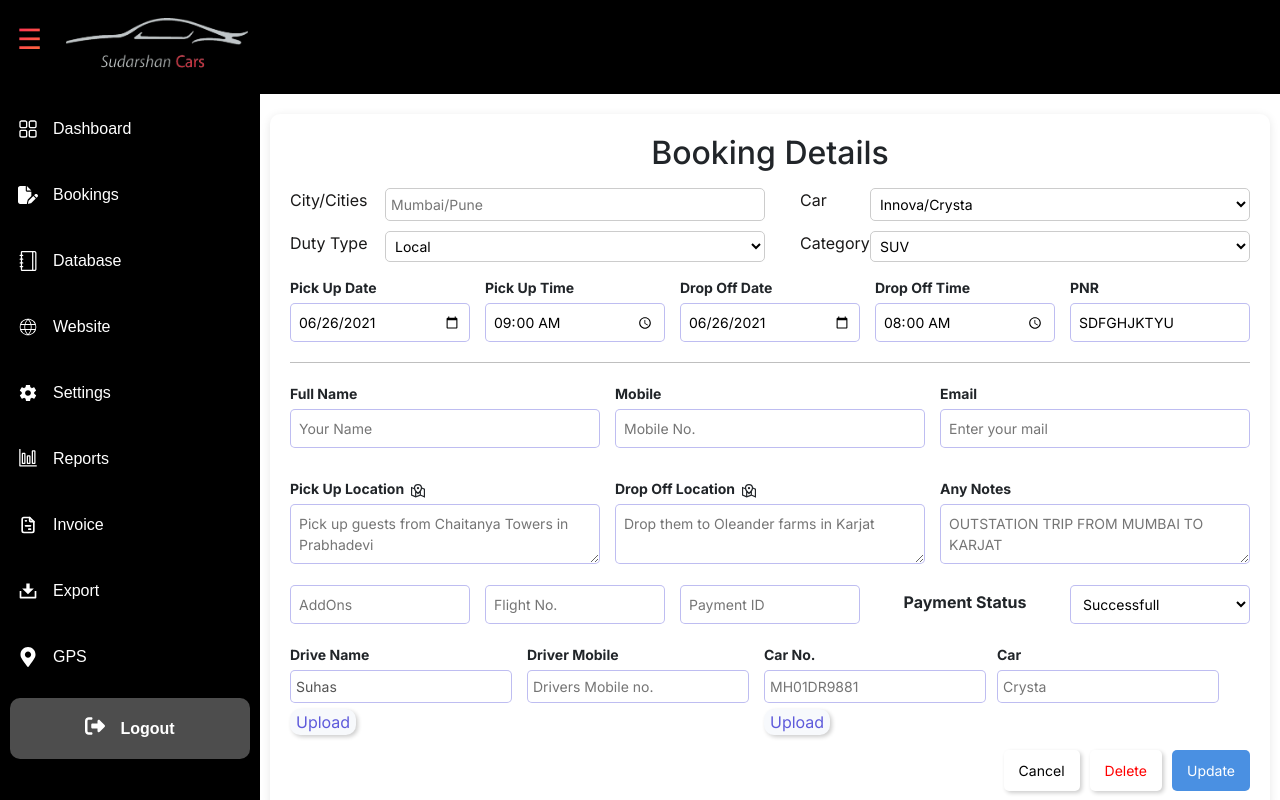
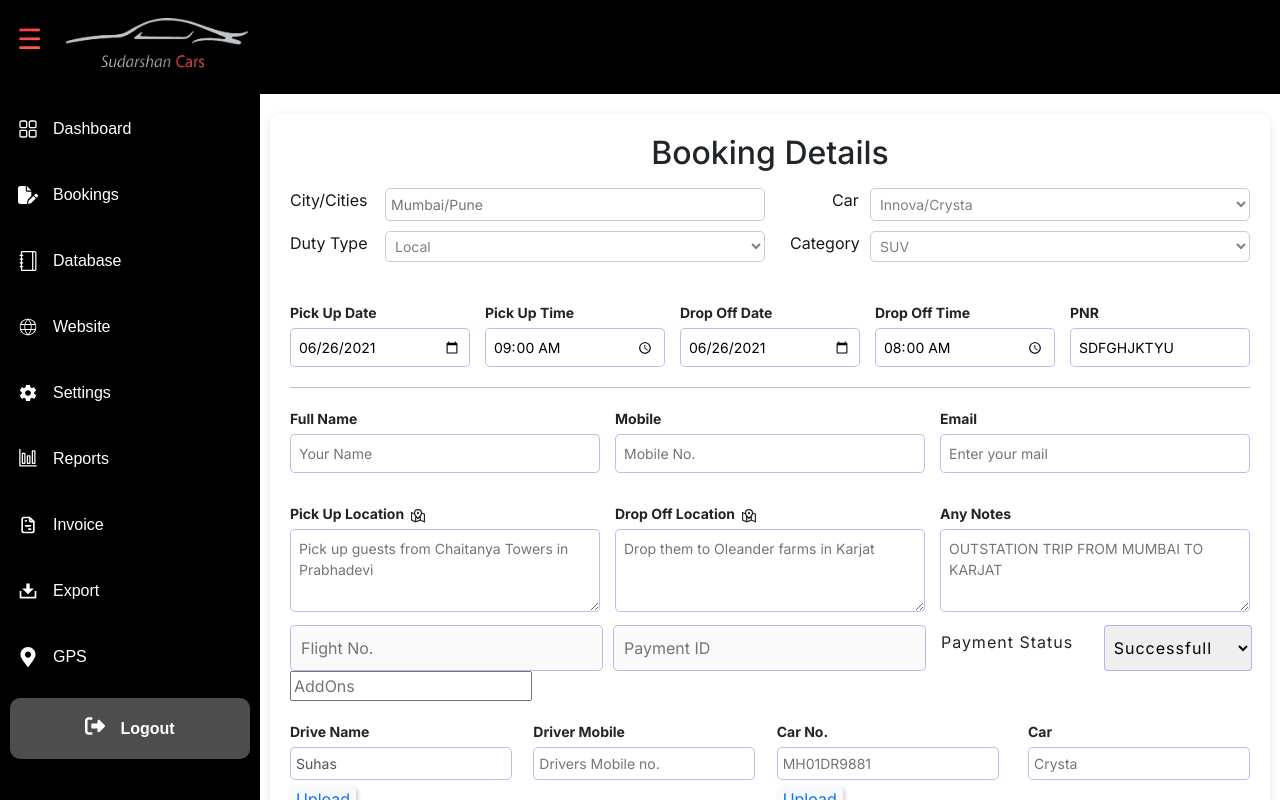
Before and after one commit to Rajputsachin01/CarAdminPanel, a React (Vite) app: page /bookingDetails in a window 1280 px wide. Built offline with nearby package versions, Linux system fonts and the light colour scheme.

Commit message:
pre final updations

```diff
--- a/package.json
+++ b/package.json
@@ -15,6 +15,7 @@
     "@testing-library/user-event": "^13.5.0",
     "axios": "^1.7.3",
     "bootstrap": "^5.3.3",
+    "date-fns": "^4.1.0",
     "react": "^18.3.1",
     "react-bootstrap": "^2.10.4",
     "react-dom": "^18.3.1",
--- a/src/Components/Pages/Website/BookingDetails.jsx
+++ b/src/Components/Pages/Website/BookingDetails.jsx
@@ -1,26 +1,34 @@
-import React from "react";
+import React, { useState } from "react";
 import "./BookingForm.css";
 import { GrMapLocation } from "react-icons/gr";
+import { useNavigate } from "react-router-dom";
 
-const BookingDetails = () => {
+const BookingDetails = ({onclose}) => {
+  const [isVisible , setIsVisible] = useState(true);
+  const navigate = useNavigate()
+  const handleclose =()=>{
+    setIsVisible(false);
+    navigate('/MainWebite')
+
+  }
 
   return (
-    <div className=" container booking-form-container">
+ isVisible && ( <div className=" container booking-form-container">
         <h2 className=" text-center pb-2">Booking Details</h2>
       <div className="infodiv">
         <div className="carinfo">
         <p >City/Cities</p>
-        <input type="text" placeholder="Mumbai/Pune" className="myinput" />
+        <input type="text" placeholder="Mumbai/Pune" className="myinput" disabled />
         </div>
         <div className="carinfo">
-        <p className="par1">Car</p>
-        <select name="" id="" className="myinput">
+        <p className=" carname">Car</p>
+        <select name="" id="" className="myinput" disabled>
           <option value="">Innova/Crysta</option>
         </select>
         </div>
         <div className="carinfo">
         <p>Duty Type</p>
-        <select name="" id="" className="myinput">
+        <select name="" id="" className="myinput" disabled>
           <option value="">Local</option>
           <option value="">Intercity</option>
           <option value="">Airport Transfer</option>
@@ -28,7 +36,7 @@ const BookingDetails = () => {
         </div>
         <div className="carinfo">
         <p className="par1">Category</p>
-        <select name="" id="" className="myinput">
+        <select name="" id="" className="myinput" disabled>
           <option value="">SUV</option>
 
         </select>
@@ -62,40 +70,43 @@ const BookingDetails = () => {
       <div className="info-grid">
       <div className="form-group">
         <label className="label-class">Full Name</label>
-        <input type="text" className="form-input"  placeholder="Your Name" />
+        <input type="text" className="form-input"  placeholder="Your Name" disabled />
       </div>
       <div className="form-group">
         <label className="label-class">Mobile</label>
-        <input type="text" className="form-input"  placeholder="Mobile No." />
+        <input type="text" className="form-input"  placeholder="Mobile No." disabled/>
       </div>
       <div className="form-group">
         <label className="label-class">Email</label>
-        <input type="email" className="form-input" placeholder="Enter your mail" />
+        <input type="email" className="form-input" placeholder="Enter your mail" disabled/>
       </div></div>
       <div className="info-grid">
         <div>
           <label className="label-class">Pick Up Location &nbsp;<GrMapLocation /> </label>
-          <textarea className="textareafield" placeholder="Pick up guests from Chaitanya Towers in Prabhadevi"></textarea>
+          <textarea className="textareafield" placeholder="Pick up guests from Chaitanya Towers in Prabhadevi" disabled></textarea>
         </div>
         <div>
           <label className="label-class">Drop Off Location &nbsp;<GrMapLocation /></label>
-          <textarea className="textareafield" placeholder="Drop them to Oleander farms in Karjat"></textarea>
+          <textarea className="textareafield" placeholder="Drop them to Oleander farms in Karjat" disabled></textarea>
         </div>
         <div>
           <label className="label-class">Any Notes</label>
-          <textarea className="textareafield" placeholder="OUTSTATION TRIP FROM MUMBAI TO KARJAT"></textarea>
+          <textarea className="textareafield" placeholder="OUTSTATION TRIP FROM MUMBAI TO KARJAT" disabled></textarea>
         </div>
       </div>
-      <div className="form-grid">
-        <input type="text" placeholder="AddOns" className="form-input"/>
-        <input type="text" placeholder="Flight No." className="form-input"/>
-        <input type="text" placeholder="Payment ID" className="form-input"/>
-        <label htmlFor="" className="paymentlabel">Payment Status</label>
-        <select className="form-input">
+
+       <div className="flightdiv d-flex">
+        <input type="text" placeholder="Flight No. " className="coldiv col-md-4" disabled/>
+        <input type="text" placeholder="Payment ID" className=" coldiv col-md-4" disabled/>
+        <label htmlFor="" className="col-md-2 succesdiv">Payment Status</label>
+        <select className="col-md-2 succesdiv selectstatus">
           <option>Successfull</option>
           <option>Pending</option>
         </select>
-      </div>
+        </div>
+
+        <input type="text" placeholder="AddOns" className=""/>
+
       <div className="car-grid">
            <div className="driverinfo">
           <label className="driverlabel">Drive Name</label>
@@ -107,7 +118,7 @@ const BookingDetails = () => {
           <label className="driverlabel">Driver Mobile</label>
           <input type="text" className="car-input" placeholder="Drivers Mobile no." />
         </div></div>
-        <div className="cardiv">
+        {/* <div className="cardiv"> */}
         <div className="driverinfo">
           <label className="driverlabel">Car No.</label>
           <input type="text" className="car-input carno"  placeholder="MH01DR9881" />
@@ -117,13 +128,13 @@ const BookingDetails = () => {
           <label className="driverlabel cartype">Car</label>
           <input type="text" className="car-input cartype" placeholder="Crysta" />
         </div>
-      </div></div>
+      </div>
       <div className="button-group">
-        <button type="button" className="cancel-button">Cancel</button>
+        <button type="button" className="cancel-button" onClick={handleclose}>Cancel</button>
         <button type="button" className="delete-button">Delete</button>
         <button type="button" className="update-button">Update</button>
       </div>
-    </div>
+    </div>)
   );
 };
 
--- a/src/Components/Pages/Website/BookingForm.css
+++ b/src/Components/Pages/Website/BookingForm.css
@@ -14,10 +14,10 @@
 
 .form-grid {
   display: grid;
-    grid-template-columns: repeat(5, 1fr); /* Create 5 equal-width columns */
+  grid-template-columns: repeat(5, 1fr);
   gap: 15px;
   margin-bottom: 15px;
-    margin-top: 15px;
+  margin-top: 40px;
 }
 
 
@@ -86,7 +86,7 @@
 }
 
 .update-button {
-    background: #4a90e2;
+  background: #0d6efd;
   color: white;
 }
 .infodiv {
@@ -112,20 +112,17 @@
   gap: 15px;
   margin-bottom: 15px;
 }
-  /* .driverinfo{
-    display: flex;
-    flex-direction: row;
-    gap: 5px;
-  } */
+
 .cardiv{
   display: flex;
   flex-direction:row ;
 }
 .car-grid{
   display: grid;
-    grid-template-columns: repeat(4, 1fr); /* Create 3 equal-width columns */
+  grid-template-columns: repeat(4, 1fr);
   gap: 15px;
   margin-bottom: 15px;
+  margin-top: 15px;
 
 }
 .car-input{
@@ -155,6 +152,7 @@
 }
 .myinput{
   width: 80%;
+  /* height: 30%; */
   padding: 5px;
   border: 1px solid #ccc;
   border-radius: 5px;
@@ -176,21 +174,22 @@
 }
 .uploadbtn {
   background-color: #F7F9FC;
-    color: #5E5ADB;
+  color:#0d6efd;
   border: none;
   box-shadow: 2px 2px 4px rgba(0, 0, 0, 0.2);
   font-family: 'Inter';
   margin-right: 2px;
-    border-radius: 10px;
+  border-radius: 5px;
   margin-top: 6px;
 }
 .par1{
-    margin-left: 25px;
+  margin-left: 15px;
   /* font-size: 20px; */
 }
 .textareafield{
 
   width: 100%;
+  height:90%;
   padding: 8px;
   border: 1px solid #5E5ADB66;
   border-radius: 5px;
@@ -204,3 +203,29 @@
 .cartype{
   margin-left: 8px;
 }
+.carname{
+  margin-left: 57px;
+}
+.flightdiv{
+  margin-top: 30px;
+  gap:10px;
+
+}
+.succesdiv{
+margin-right: 10px;
+width: 15.4%;
+letter-spacing: 1px;
+padding: 5px;
+
+}
+.coldiv{
+width:32.6%;
+border: 1px solid #5E5ADB66;
+padding: 10px;
+border-radius: 5px;
+}
+.selectstatus{
+border: 1px solid #5E5ADB66;
+border-radius: 4px;
+
+}
--- a/src/Components/Pages/Website/Settings.jsx
+++ b/src/Components/Pages/Website/Settings.jsx
@@ -5,10 +5,8 @@ import { Tab, Tabs } from "react-bootstrap";
 import Addons from "./Addons";
 import Promocode from "./Promocode";
 import Faqs from "./Faqs";
-
 const Settings = () => {
   const [activeTab, setActiveTab] = useState(null);
-
   return (
     <div className={style.settingSection}>
       {/* Top Settings Section */}
--- a/src/Components/Pages/Website/Users.jsx
+++ b/src/Components/Pages/Website/Users.jsx
@@ -22,7 +22,7 @@ const Users = () => {
   }, [])
   const fetchUsers = async () => {
     try {
-      const res = await axios.post(`${baseUrl}/user/findAll`, {}, {
+      const res = await axios.get(`${baseUrl}/user/search-user`, {}, {
         headers: getAuthHeader(),
       })
       console.log(res.data);
--- a/src/Components/Pages/Website/settings.module.css
+++ b/src/Components/Pages/Website/settings.module.css
@@ -5,10 +5,10 @@
   width: 100%;
 }
 .Commoncolor {
-  color: #5e5adb !important;
+  color: #0d6efd  !important;
 }
 .Commoncolorbg {
-  background-color: #5e5adb !important;
+  background-color: #0d6efd !important;
 }
 .promoAddonsTxt {
   font-weight: 600 !important;
@@ -23,7 +23,7 @@
   margin-right: 10px;
 }
 .settingTopInputs {
-  width: 142px;
+  width: 130px;
   height: 32px;
   border-radius: 6px;
   color: #fff;
@@ -31,12 +31,12 @@
   margin-right: 10px;
 }
 .setingapplybtn {
-  margin-right: 20px;
+  /* margin-right: 20px; */
   width: 51px;
   height: 22px;
   border-radius: 4px;
   padding: 2px 8px 2px 8px;
-  background-color: #4945c4 ;
+  background-color: #0d6efd !important ;
   color: #fff;
   font-size: 12px;
   line-height: 18px;
@@ -48,13 +48,14 @@
   height: 22px;
   border-radius: 4px;
   padding: 4px -10px 4px 16px;
-  background-color: #4945c4;
+  background-color: #0d6efd !important;
   color: #fff;
   font-size: 12px;
   line-height: 18px;
   font-family: "Inter", serif;
   letter-spacing: 3%;
-  box-shadow: 2px 2px 8px rgba(0, 0, 0, 0.2);
+  box-shadow: 1px rgba(0, 0, 0, 0.2);
+  border: none;
 }
 .dateinputSeting {
   margin-right: 10px;
@@ -180,7 +181,7 @@
 }
 
 .settingTopInputs, .dateinputSeting {
-  width: 142px;
+  width: 130px;
   height: 32px;
   border-radius: 6px;
   color: black;
@@ -193,7 +194,7 @@
 }
 
 .setingapplybtn {
-  margin-right: 20px;
+  /* margin-right: 20px; */
   width: 51px;
   height: 22px;
   border-radius: 4px;
@@ -219,7 +220,7 @@
   background-color: #EAF1FF;
 }
 .adondiv{
-  margin-left: 79px;
+  margin-left: 70px;
 }
 .faqsize{
   font-size: 20px;
--- a/src/Layout/Sidebar.jsx
+++ b/src/Layout/Sidebar.jsx
@@ -13,12 +13,14 @@ import { FontAwesomeIcon } from "@fortawesome/react-fontawesome";
 import { faRightFromBracket } from "@fortawesome/free-solid-svg-icons";
 
 const SidebarMenuItem = ({ item, isOpen, isActive }) => (
-  <li className={`menu-item ${isActive ? "active" : "inactive"}`}>
-    <Link to={item.path} className="menu-link">
+  <Link to={item.path} className="menu-link">
+    <li className={`menu-item ${isActive ? "active" : "inactive"}`}>
+
       <span className="menu-icon">{item.icon}</span>
       {isOpen && <span className="menu-text">{item.label}</span>}
-    </Link>
-  </li>
+
+    </li>
+  </Link>
 );
 function Sidebar({ isOpen }) {
   const location = useLocation();
--- a/src/index.jsx
+++ b/src/index.jsx
@@ -14,4 +14,4 @@ root.render(
   // {/* </React.StrictMode> */}
 );
 
-reportWebVitals();
+// reportWebVitals();
```
Also changed, not shown: src/Components/Pages/Website/Bookings.jsx (+40 -16 lines), src/Components/Pages/Website/Cars.jsx (+84 -15 lines), 2 other files (tests, documents, lock files or other folders). Lines whose indentation alone changed are shown as unchanged.
